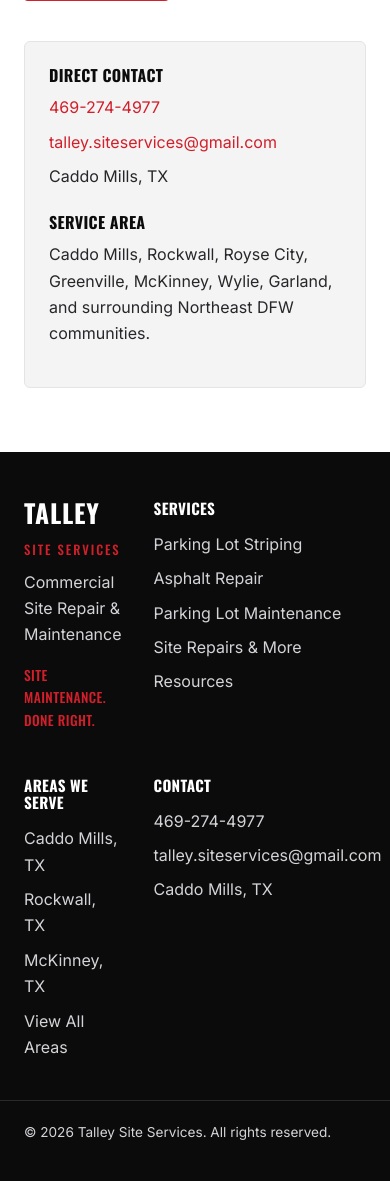
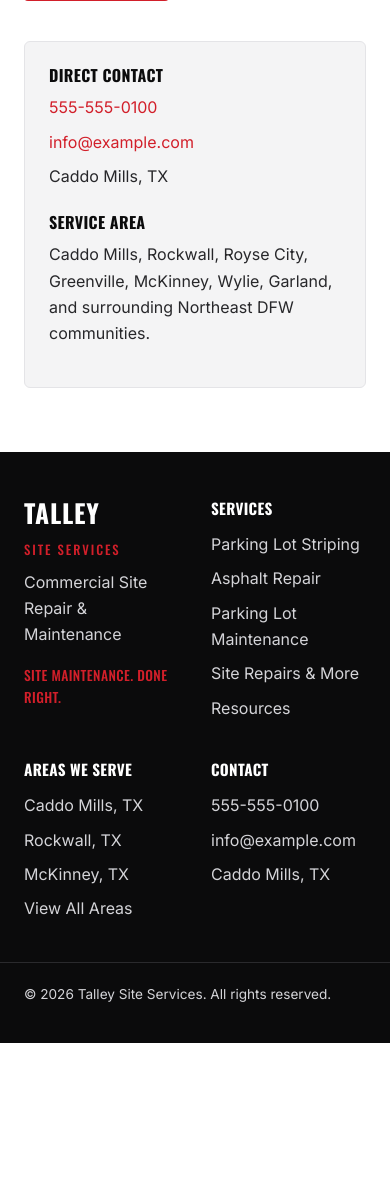
Before and after one commit to SMBeePay/talleysiteservices, a PHP site: page /contact.php in a window 390 px wide. Shown: the part 1132-2313 px from the top of the page. After the commit the page ends 2175 px from the top, so only its background shows below. Run offline with PHP 8.4, Linux system fonts and the light colour scheme.

Commit message:
Swap real phone/email for placeholder contact info
Replace the real phone number and email throughout the site (header,
footer, contact page, contact form handler, LocalBusiness schema)
with dummy values (555-555-0100 / info@example.com) for now. Note
the placeholder in the README so it isn't missed before launch.

Co-Authored-By: Claude Sonnet 5 <noreply@anthropic.com>
Claude-Session: https://claude.ai/code/session_017TM5RfwF4s7oLcXvr5sacb

```diff
--- a/about.php
+++ b/about.php
@@ -24,8 +24,8 @@ include __DIR__ . '/partials/header.php';
     <aside class="sidebar">
       <h3>Contact</h3>
       <ul>
-        <li><a href="tel:+14692744977">469-274-4977</a></li>
-        <li><a href="mailto:talley.siteservices@gmail.com">talley.siteservices@gmail.com</a></li>
+        <li><a href="tel:+15555550100">555-555-0100</a></li>
+        <li><a href="mailto:info@example.com">info@example.com</a></li>
         <li>Caddo Mills, TX</li>
       </ul>
       <a class="btn btn-primary" href="/contact.php">Request a Free Estimate</a>
--- a/contact-handler.php
+++ b/contact-handler.php
@@ -1,7 +1,7 @@
 <?php
 declare(strict_types=1);
 
-$recipient = 'talley.siteservices@gmail.com';
+$recipient = 'info@example.com';
 
 function clean_field(string $value): string
 {
--- a/contact.php
+++ b/contact.php
@@ -9,7 +9,7 @@ if (!empty($_GET['error'])) {
     if ($errorCode === 'validation') {
         $errors[] = 'Please fill in your name, phone or email, and a brief message.';
     } elseif ($errorCode === 'send') {
-        $errors[] = 'Something went wrong sending your message. Please call 469-274-4977 or email talley.siteservices@gmail.com directly.';
+        $errors[] = 'Something went wrong sending your message. Please call 555-555-0100 or email info@example.com directly.';
     }
 }
 
@@ -72,8 +72,8 @@ include __DIR__ . '/partials/header.php';
     <aside class="sidebar">
       <h3>Direct Contact</h3>
       <ul>
-        <li><a href="tel:+14692744977">469-274-4977</a></li>
-        <li><a href="mailto:talley.siteservices@gmail.com">talley.siteservices@gmail.com</a></li>
+        <li><a href="tel:+15555550100">555-555-0100</a></li>
+        <li><a href="mailto:info@example.com">info@example.com</a></li>
         <li>Caddo Mills, TX</li>
       </ul>
       <h3>Service Area</h3>
--- a/index.php
+++ b/index.php
@@ -12,7 +12,7 @@ include __DIR__ . '/partials/header.php';
     <p class="lede">Talley Site Services keeps commercial parking lots safe, compliant, and looking sharp &mdash; striping, asphalt repair, and ongoing maintenance for property managers and business owners across Northeast DFW.</p>
     <div class="hero-ctas">
       <a class="btn btn-primary" href="/contact.php">Request a Free Estimate</a>
-      <a class="btn btn-outline" href="tel:+14692744977">Call 469-274-4977</a>
+      <a class="btn btn-outline" href="tel:+15555550100">Call 555-555-0100</a>
     </div>
   </div>
 </section>
--- a/partials/footer.php
+++ b/partials/footer.php
@@ -31,8 +31,8 @@
     <div>
       <h3>Contact</h3>
       <ul>
-        <li><a href="tel:+14692744977">469-274-4977</a></li>
-        <li><a href="mailto:talley.siteservices@gmail.com">talley.siteservices@gmail.com</a></li>
+        <li><a href="tel:+15555550100">555-555-0100</a></li>
+        <li><a href="mailto:info@example.com">info@example.com</a></li>
         <li>Caddo Mills, TX</li>
       </ul>
     </div>
--- a/partials/header.php
+++ b/partials/header.php
@@ -33,8 +33,8 @@ echo json_encode([
     'name' => 'Talley Site Services',
     'description' => 'Commercial parking lot striping, asphalt repair, and parking lot maintenance in Northeast Dallas-Fort Worth, TX.',
     'url' => 'https://www.talleysiteservices.com/',
-    'telephone' => '+1-469-274-4977',
-    'email' => 'talley.siteservices@gmail.com',
+    'telephone' => '+1-555-555-0100',
+    'email' => 'info@example.com',
     'address' => [
         '@type' => 'PostalAddress',
         'addressLocality' => 'Caddo Mills',
@@ -81,9 +81,9 @@ echo json_encode([
       <a href="/about.php">About</a>
       <a href="/contact.php">Contact</a>
     </nav>
-    <a class="phone-cta" href="tel:+14692744977">
+    <a class="phone-cta" href="tel:+15555550100">
       <span class="phone-label">Call Now</span>
-      <span class="phone-number">469-274-4977</span>
+      <span class="phone-number">555-555-0100</span>
     </a>
   </div>
 </header>
--- a/thank-you.php
+++ b/thank-you.php
@@ -16,7 +16,7 @@ include __DIR__ . '/partials/header.php';
 <section class="section">
   <div class="container">
     <p>We've received your request and will follow up shortly. If it's urgent, feel free to call us directly.</p>
-    <a class="btn btn-primary" href="tel:+14692744977">Call 469-274-4977</a>
+    <a class="btn btn-primary" href="tel:+15555550100">Call 555-555-0100</a>
     <a class="btn btn-outline" href="/" style="margin-left:0.75rem;">Back to Home</a>
   </div>
 </section>
```
Also changed, not shown: README.md.
